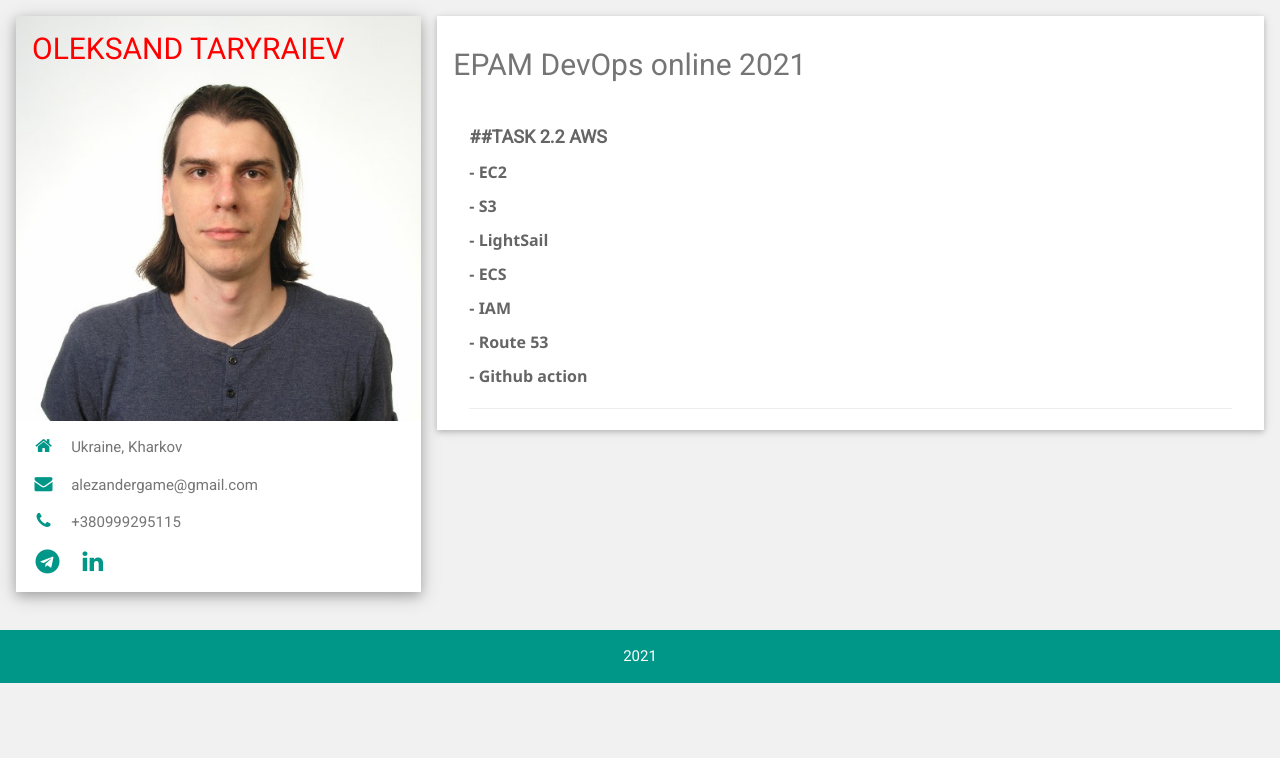
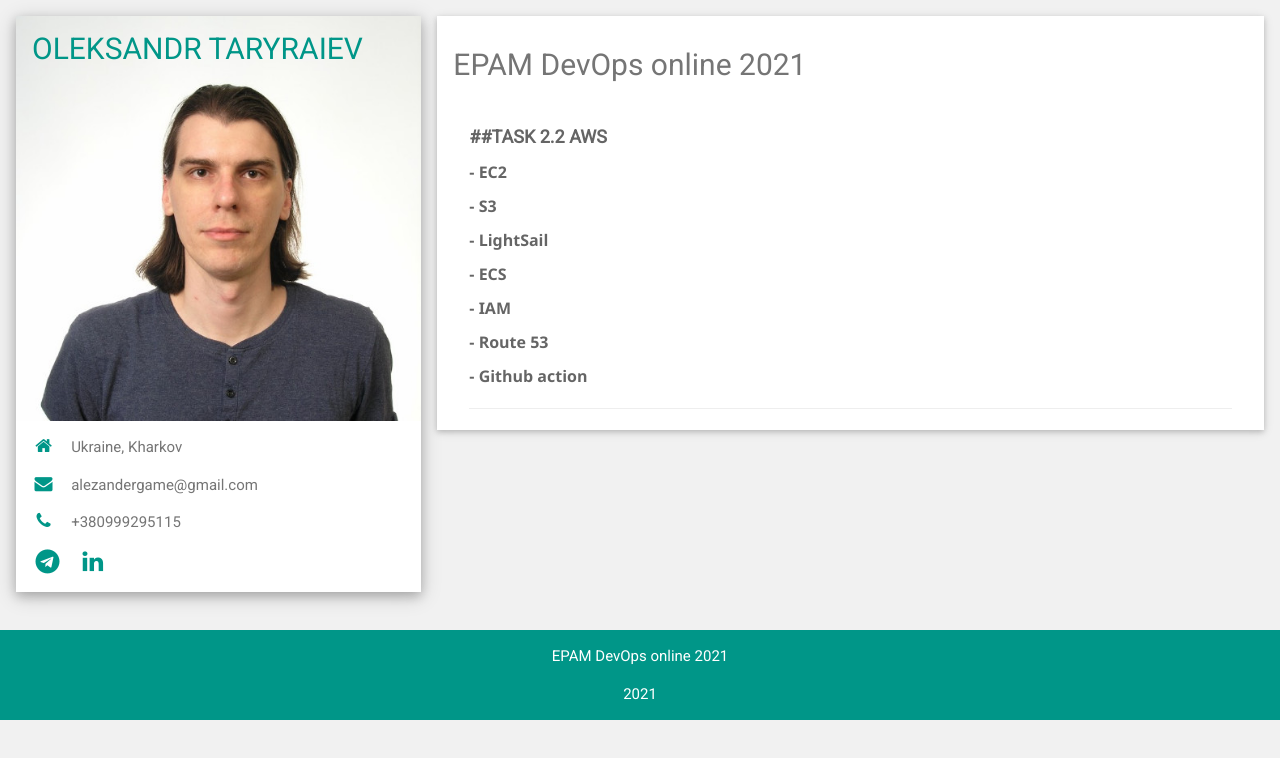
Before and after one commit to alezander86/s3-static, a plain HTML site: page index.html in a window 1280 px wide. Drawn offline with nearby package versions, Linux system fonts and the light colour scheme.

Commit message:
add some change in index.html

```diff
--- a/index.html
+++ b/index.html
@@ -7,6 +7,8 @@
     <link rel="stylesheet" href="https://www.w3schools.com/w3css/4/w3.css">
     <link rel='stylesheet' href='https://fonts.googleapis.com/css?family=Roboto'>
     <link rel="stylesheet" href="https://cdnjs.cloudflare.com/ajax/libs/font-awesome/4.7.0/css/font-awesome.min.css">
+	<div id="current_date_time_block2"></div>
+
     <style>
         html,
         body,
@@ -18,7 +20,7 @@
             font-family: "Roboto", sans-serif
         }
     </style>
-    <title>OLEKSAND TARYRAIEV</title>
+    <title>OLEKSANDR TARYRAIEV</title>
 </head>
 
 <body class="w3-light-grey">
@@ -28,7 +30,7 @@
                 <div class="w3-white w3-text-grey w3-card-4">
                     <div class="w3-display-container">
                         <div class="w3-display-topleft w3-container w3-text-white">
-                            <h2 style="color:red">OLEKSAND TARYRAIEV</h2>
+                            <h2 style="color:#009688">OLEKSANDR TARYRAIEV</h2>
                         </div>
                         <img src="img/photo.png" style="width:100%" alt="Avatar">
                     </div>
@@ -66,7 +68,8 @@
     </div>
 
     <footer class="w3-container w3-teal w3-center w3-margin-top">
-        <p>2021</p>
+        <p>EPAM DevOps online 2021</p>
+		<p>2021</p>
 
     </footer>
 </body>
```
